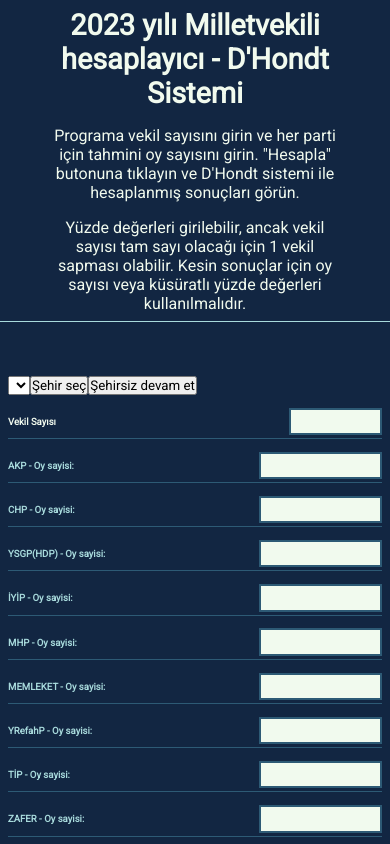
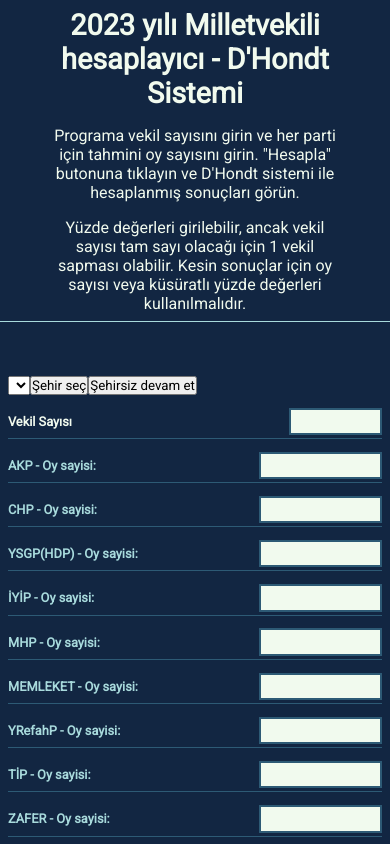
Before and after one commit to berkaysson/dhondt-system-calculator, a React (Create React App) app: page / in a window 390 px wide. Shown: the top 844 px of the page. Built offline with nearby package versions, Linux system fonts and the light colour scheme.

Commit message:
Fix too small font-size

```diff
--- a/src/index.css
+++ b/src/index.css
@@ -68,7 +68,6 @@
   :root{
     --font-lg: 1.2rem;
     --font-xlg: 2rem;
-    --font-sl: 0.7rem;
     --font-md: 1rem;
     --padding-lg: 3rem;
   }
@@ -78,7 +77,6 @@
   :root{
     --font-lg: 1rem;
     --font-xlg: 1.8rem;
-    --font-sl: 0.6rem;
     --font-md: 0.9rem;
     --padding: 0.5rem;
     --padding-sl: 0.3rem;
```
